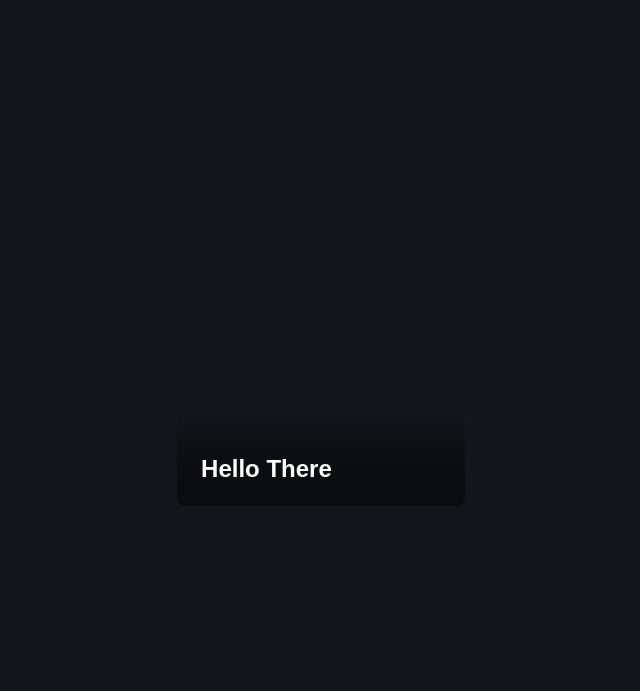
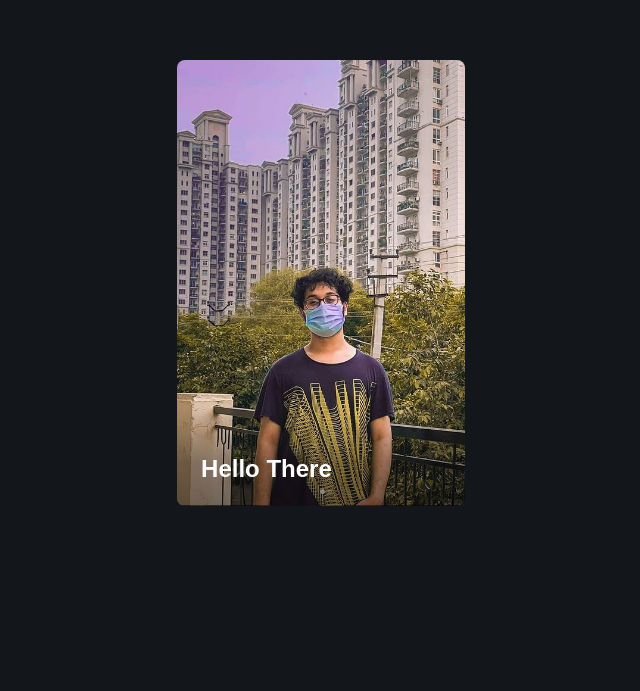
Before and after one commit to vomi-exe/Player-Card, a plain HTML site: page index.html in a window 1280 px wide. Shown: the part 125-816 px from the top of the page, without its empty margins (319-959 px from the left). Drawn offline with Linux system fonts and the light colour scheme; the site is published under a folder, as on GitHub Pages, so addresses that start at the root find nothing.

Commit message:
bug fixs v1

```diff
--- a/index.html
+++ b/index.html
@@ -4,7 +4,7 @@
     <meta charset="UTF-8">
     <meta http-equiv="X-UA-Compatible" content="IE=edge">
     <meta name="viewport" content="width=device-width, initial-scale=1.0">
-    <title>Card Animated</title>
+    <title>Player Card</title>
     <link rel="stylesheet" href="style.css">
 </head>
 <body>
--- a/style.css
+++ b/style.css
@@ -22,7 +22,7 @@
 
 .card {
     color: var(--clr-neutral-100);
-    background-image: url(/vomi.PNG);
+    background-image: url(./vomi.PNG);
     background-position-x: -75px;
     background-size: cover;
     padding: 10rem 0 0;
```
